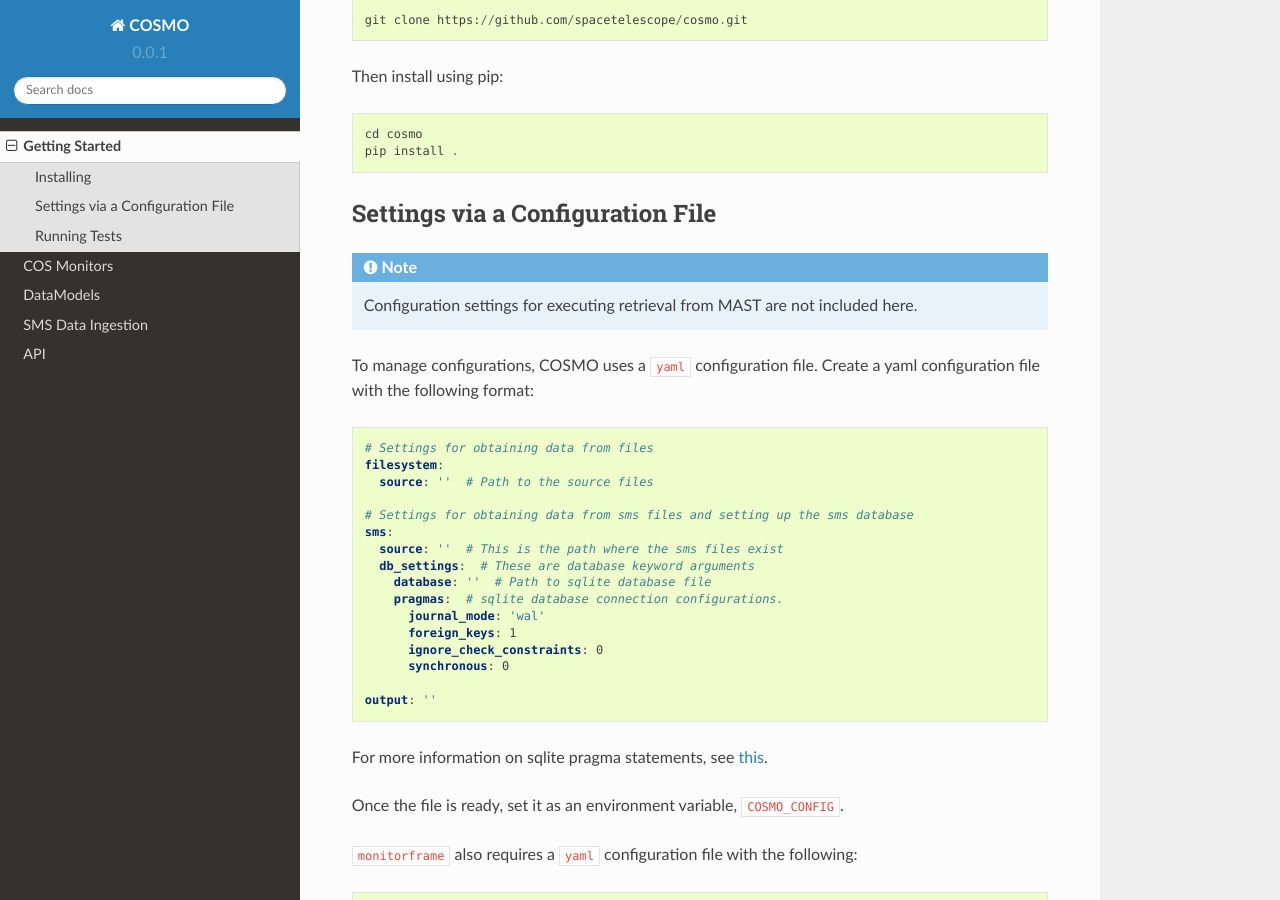
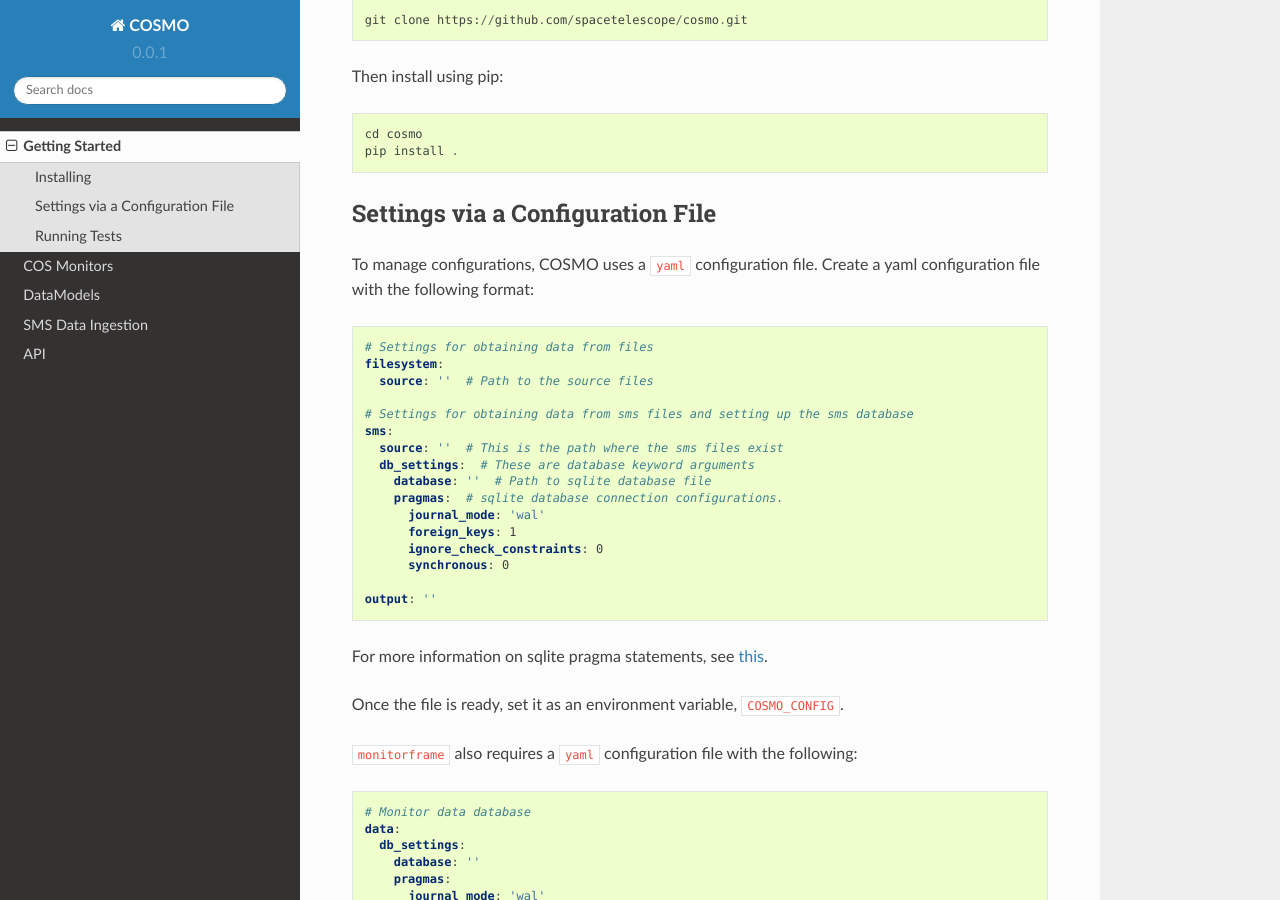
Before and after one commit to spacetelescope/cosmo, a Sphinx documentation site: the page built from docs/source/getting_started.rst, in a window 1280 px wide and 900 px high, scrolled down 573 px. Built offline with Sphinx 7.4.7 and the Read the Docs theme 2.0.0, drawn with Linux system fonts in a browser that asks for light colours.

Commit message:
Remove retrieval note

```diff
--- a/docs/source/getting_started.rst
+++ b/docs/source/getting_started.rst
@@ -25,10 +25,6 @@
 
 Settings via a Configuration File
 ----------------------------------
-.. note::
-
-    Configuration settings for executing retrieval from MAST are not included here.
-
 To manage configurations, COSMO uses a ``yaml`` configuration file.
 Create a yaml configuration file with the following format:
 
```
